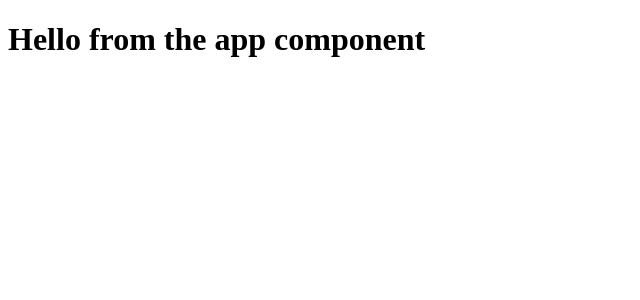
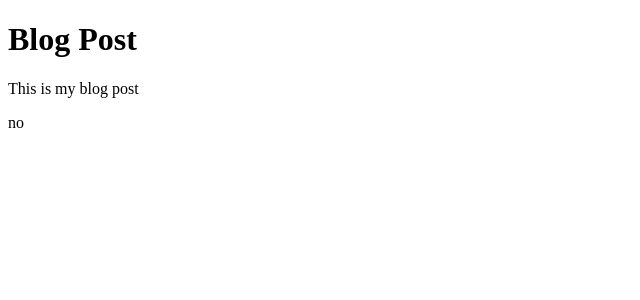
Before and after one commit to andonette-mbf/Feedback-App, a React (Create React App) app: page / in a window 1280 px wide. Shown: the top 300 px of the page, without its empty margins (0-640 px from the left). Built offline with nearby package versions, Linux system fonts and the light colour scheme.

Commit message:
Add blog post and comments to App component
Introduces title, body, and comments data to the App component. Adds conditional rendering for loading state and comments section, improving the structure and interactivity of the component.

```diff
--- a/src/App.js
+++ b/src/App.js
@@ -1,4 +1,34 @@
 function App() {
-	return <h1>Hello from the app component</h1>;
+	const title = 'Blog Post';
+	const body = 'This is my blog post';
+	const comments = [
+		{ id: 1, text: 'Comment 1' },
+		{ id: 2, text: 'Comment 2' },
+		{ id: 3, text: 'Comment 3' },
+	];
+
+	const loading = false;
+	const showComments = false;
+	const commentBlock = (
+		<div className='comments'>
+			<h3>Comments({comments.length})</h3>
+			<ul>
+				{comments.map((comment, index) => (
+					//maps need a unique key
+					<li key={index}>{comment.text}</li>
+				))}
+			</ul>
+		</div>
+	);
+	if (loading) {
+		return <h1>Loading...</h1>;
+	}
+	return (
+		<div className='container'>
+			<h1>{title}</h1>
+			<p>{body}</p>
+			{showComments ? commentBlock : 'no'}
+		</div>
+	);
 }
 export default App;
```
